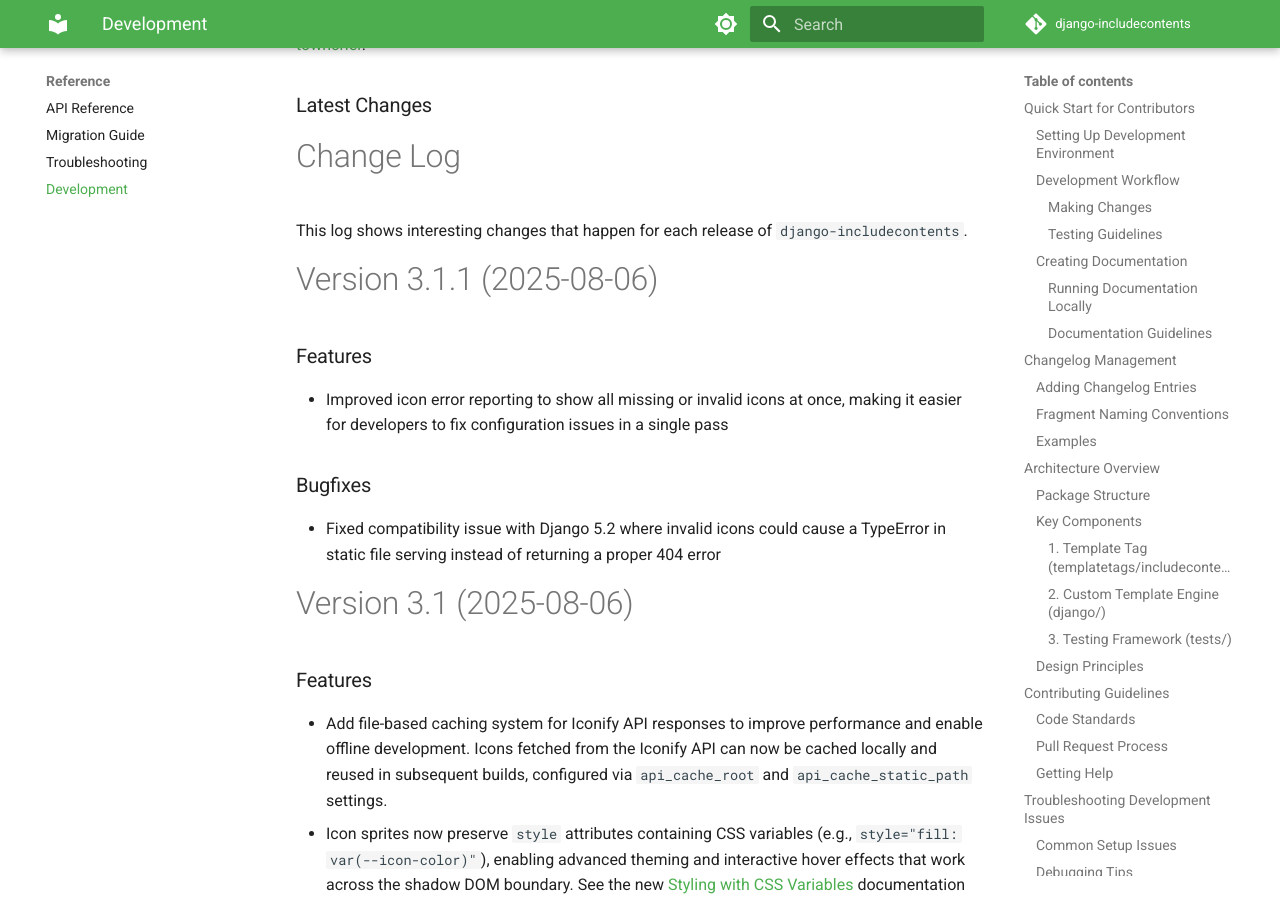
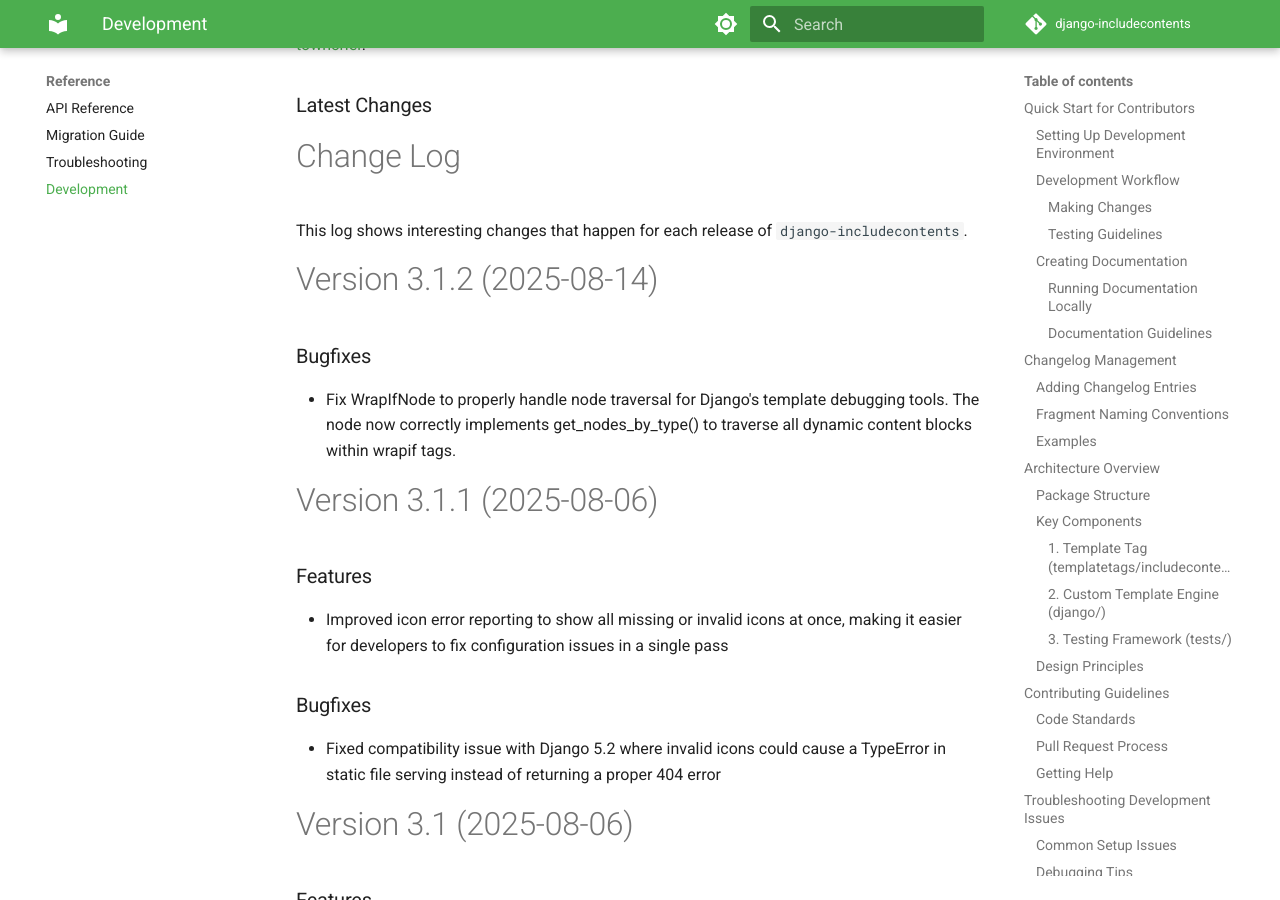
Before and after one commit to SmileyChris/django-includecontents, an MkDocs documentation site: the page built from docs/reference/development.md, in a window 1280 px wide and 900 px high, scrolled down 8547 px. Built offline with MkDocs 1.6.1 and Material for MkDocs 9.7.7, drawn with Linux system fonts in a browser that asks for light colours; comment, search, counter and statistics services are not loaded; the version menu is left out.

Commit message:
Update CHANGES for 3.1.2

```diff
--- a/CHANGES.md
+++ b/CHANGES.md
@@ -3,6 +3,13 @@
 This log shows interesting changes that happen for each release of `django-includecontents`.
 
 <!-- towncrier release notes start -->
+
+# Version 3.1.2 (2025-08-14)
+
+### Bugfixes
+
+- Fix WrapIfNode to properly handle node traversal for Django's template debugging tools. The node now correctly implements get_nodes_by_type() to traverse all dynamic content blocks within wrapif tags.
+
 
 # Version 3.1.1 (2025-08-06)
 
```
Also changed, not shown: changes/+wrapif-node-traversal.bugfix.md (deleted, +0 -1 lines).
